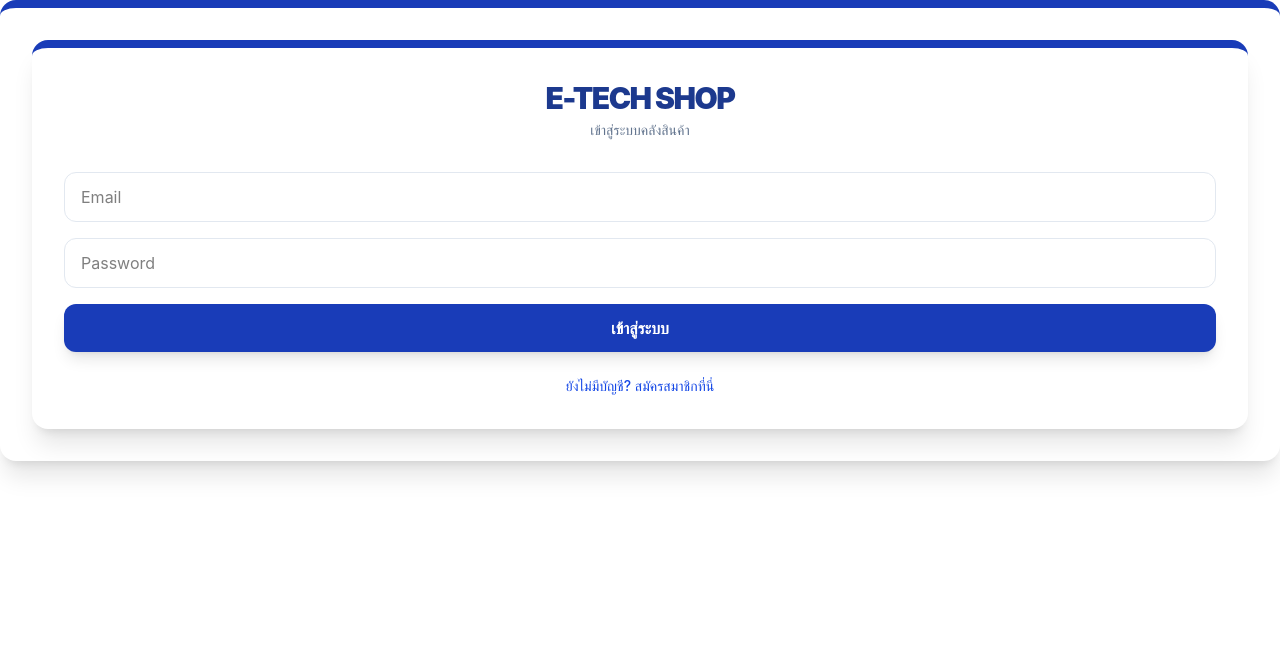
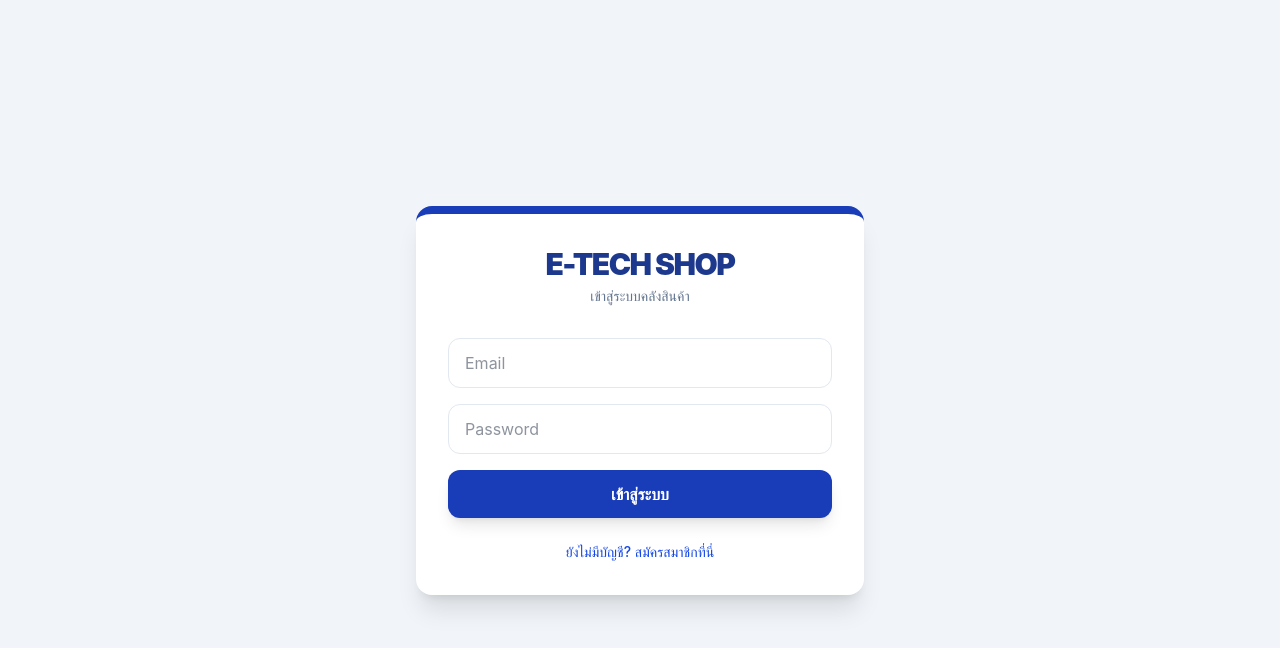
Before and after one commit to slattapolBeam/reactjs-project, a React (Vite) app: page / in a window 1280 px wide. Shown: the top 648 px of the page. Built offline with nearby package versions, Linux system fonts and the light colour scheme.

Commit message:
ui login fixed

```diff
--- a/src/App.tsx
+++ b/src/App.tsx
@@ -147,13 +147,18 @@ function App() {
   };
 
   if (!user) {
-    return (
-      <div className="bg-white p-8 rounded-2xl shadow-xl w-full max-md border-t-8 border-blue-800">
-        <div className="bg-white p-8 rounded-2xl shadow-xl w-full max-md border-t-8 border-blue-800">
-          <div className="text-center mb-8 font-black">
-            <h2 className="text-3xl text-blue-900 uppercase tracking-tighter">E-Tech Shop</h2>
-            <p className="text-slate-500 text-sm mt-1 font-normal">{isSignUp ? "สร้างบัญชีใหม่" : "เข้าสู่ระบบคลังสินค้า"}</p>
-          </div>
+  return (
+    <div className="min-h-screen bg-slate-100 flex items-center justify-center p-4 font-sans text-slate-800">
+      {/* เพิ่ม mx-auto เพื่อบังคับให้ Margin ซ้ายขวาเท่ากันครับ */}
+      <div className="bg-white p-8 rounded-2xl shadow-xl w-full max-w-md border-t-8 border-blue-800 mx-auto">
+        <div className="text-center mb-8 font-black">
+          <h2 className="text-3xl text-blue-900 uppercase tracking-tighter">
+            E-Tech Shop
+          </h2>
+          <p className="text-slate-500 text-sm mt-1 font-normal">
+            {isSignUp ? "สร้างบัญชีใหม่" : "เข้าสู่ระบบคลังสินค้า"}
+          </p>
+        </div>
           <form onSubmit={isSignUp ? (e) => { e.preventDefault(); supabase.auth.signUp({ email, password }).then(({ error }) => error ? alert(error.message) : alert("สำเร็จ!")); } : (e) => { e.preventDefault(); supabase.auth.signInWithPassword({ email, password }).then(({ error }) => error && alert(error.message)); }} className="space-y-4">
             <input type="email" placeholder="Email" value={email} onChange={(e) => setEmail(e.target.value)} className="w-full px-4 py-3 rounded-xl border border-slate-200 outline-none focus:ring-2 focus:ring-blue-500" />
             <input type="password" placeholder="Password" value={password} onChange={(e) => setPassword(e.target.value)} className="w-full px-4 py-3 rounded-xl border border-slate-200 outline-none focus:ring-2 focus:ring-blue-500" />
```
